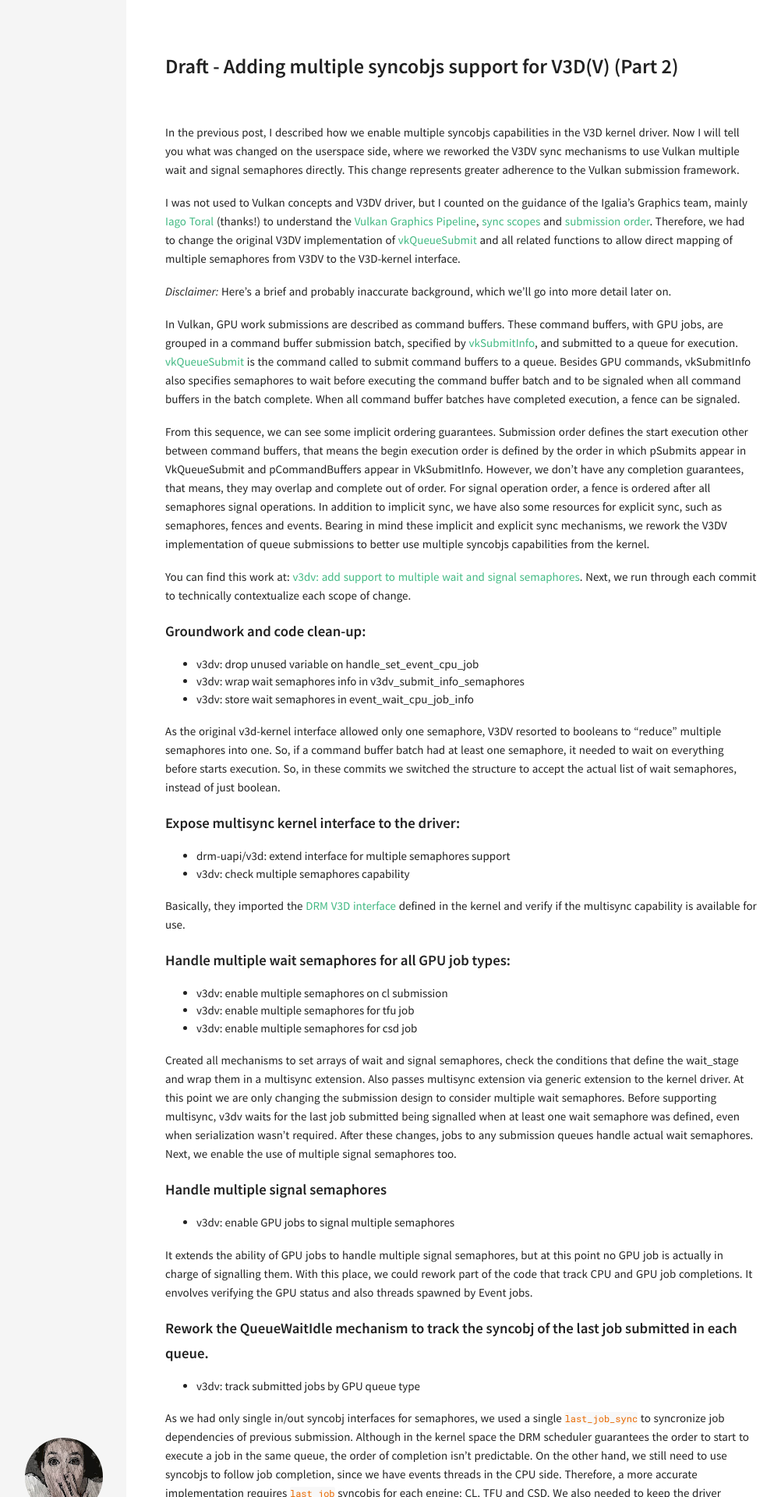
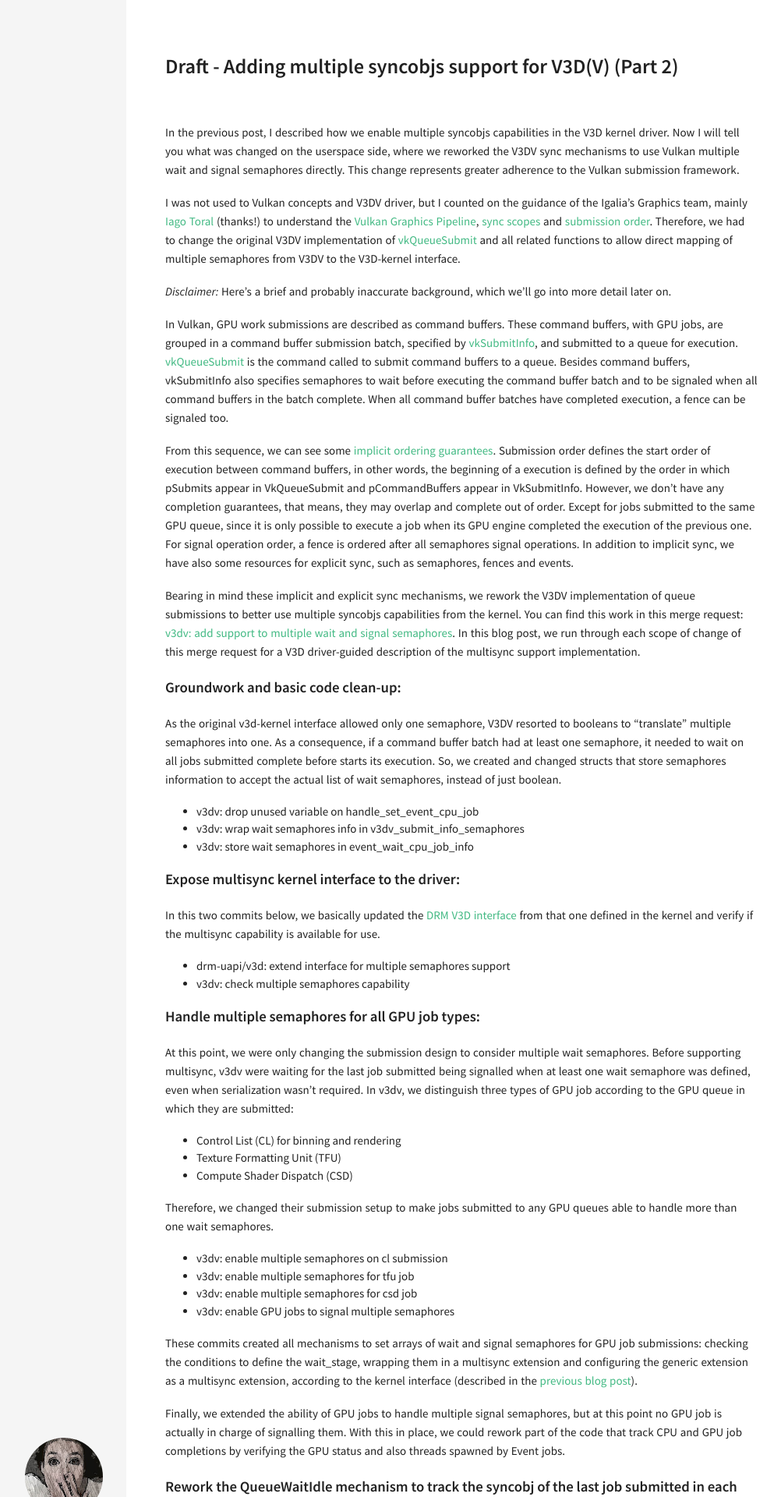
Before and after one commit to melissawen/melissawen.github.io, a Jekyll site: the page built from 2022-04-05-multisync-2.md, in a window 1280 px wide. Shown: the top 1920 px of the page at 78% size, without its empty margins (158-1160 px from the left). Built offline with Jekyll 4.4.1, drawn with Linux system fonts in a browser that asks for light colours; some of the changed text lies outside the part shown.

Commit message:
another version of multisync p2

```diff
--- a/2022-04-05-multisync-2.md
+++ b/2022-04-05-multisync-2.md
@@ -19,82 +19,92 @@ In Vulkan, GPU work submissions are described as command buffers.
 These command buffers, with GPU jobs, are grouped in a command buffer
 submission batch, specified by [vkSubmitInfo](https://www.khronos.org/registry/vulkan/specs/1.3-extensions/man/html/VkSubmitInfo.html), and submitted to a queue for execution.
 [vkQueueSubmit](https://www.khronos.org/registry/vulkan/specs/1.3-extensions/man/html/vkQueueSubmit.html) is the command called to submit command buffers to a queue.
-Besides GPU commands, vkSubmitInfo also specifies semaphores to wait before executing the command buffer batch and to be signaled when all command buffers in the batch complete.
-When all command buffer batches have completed execution, a fence can be signaled.
+Besides command buffers, vkSubmitInfo also specifies semaphores to wait before executing the command buffer batch and to be signaled when all command buffers in the batch complete.
+When all command buffer batches have completed execution, a fence can be signaled too.
 
-From this sequence, we can see some implicit ordering guarantees.
-Submission order defines the start execution other between command buffers, that means the begin execution order is defined by the order in which pSubmits appear in VkQueueSubmit and pCommandBuffers appear in VkSubmitInfo. However, we don't have any completion guarantees, that means, they may overlap and complete out of order.
-For signal operation order, a fence is ordered after all semaphores signal operations. In addition to implicit sync, we have also some resources for explicit sync, such as semaphores, fences and events. Bearing in mind these implicit and explicit sync mechanisms, we rework the V3DV implementation of queue submissions to better use multiple syncobjs capabilities from the kernel.
+From this sequence, we can see some [implicit ordering guarantees](https://www.khronos.org/registry/vulkan/specs/1.3-extensions/html/vkspec.html#synchronization-implicit).
+Submission order defines the start order of execution between command buffers, in other words, the beginning of a execution is defined by the order in which pSubmits appear in VkQueueSubmit and pCommandBuffers appear in VkSubmitInfo. However, we don't have any completion guarantees, that means, they may overlap and complete out of order. Except for jobs submitted to the same GPU queue, since it is only possible to execute a job when its GPU engine completed the execution of the previous one. For signal operation order, a fence is ordered after all semaphores signal operations. In addition to implicit sync, we have also some resources for explicit sync, such as semaphores, fences and events.
 
-
-You can find this work at:
+Bearing in mind these implicit and explicit sync mechanisms, we rework the V3DV implementation of queue submissions to better use multiple syncobjs capabilities from the kernel.
+You can find this work in this merge request:
 [v3dv: add support to multiple wait and signal
 semaphores](https://gitlab.freedesktop.org/mesa/mesa/-/merge_requests/13178).
-Next, we run through each commit to technically contextualize each scope of change.
+In this blog post, we run through each scope of change of this merge request
+for a V3D driver-guided description of the multisync support implementation.
 
-#### Groundwork and code clean-up:
+#### Groundwork and basic code clean-up:
+
+As the original v3d-kernel interface allowed only one semaphore, V3DV
+resorted to booleans to "translate" multiple semaphores into one. As a
+consequence, if a command buffer batch had at least one semaphore, it
+needed to wait on all jobs submitted complete before starts its
+execution. So, we created and changed structs that store semaphores
+information to accept the actual list of wait semaphores, instead of
+just boolean.
 
 - v3dv: drop unused variable on handle\_set\_event\_cpu\_job
 - v3dv: wrap wait semaphores info in v3dv\_submit\_info\_semaphores
 - v3dv: store wait semaphores in event\_wait\_cpu\_job\_info
 
-As the original v3d-kernel interface allowed only one semaphore, V3DV
-resorted to booleans to "reduce" multiple semaphores into one. So, if a
-command buffer batch had at least one semaphore, it needed to wait on
-everything before starts execution. So, in these commits we switched
-the structure to accept the actual list of wait semaphores, instead of
-just boolean.
+#### Expose multisync kernel interface to the driver:
 
-#### Expose multisync kernel interface to the driver:
+In this two commits below, we basically updated the
+[DRM V3D interface](https://cgit.freedesktop.org/drm/drm-misc/tree/include/uapi/drm/v3d_drm.h)
+from that one defined in the kernel and verify if the multisync capability
+is available for use.
+
 - drm-uapi/v3d: extend interface for multiple semaphores support
 - v3dv: check multiple semaphores capability
 
-Basically, they imported the [DRM V3D interface](https://cgit.freedesktop.org/drm/drm-misc/tree/include/uapi/drm/v3d_drm.h) defined in the kernel and verify if
-the multisync capability is available for use.
+#### Handle multiple semaphores for all GPU job types:
 
-#### Handle multiple wait semaphores for all GPU job types:
+At this point, we were only changing the submission design to consider multiple wait
+semaphores. Before supporting multisync, v3dv were waiting for the last job submitted
+being signalled when at least one wait semaphore was defined, even when
+serialization wasn't required. In v3dv, we distinguish three types of GPU job according
+to the GPU queue in which they are submitted:
+* Control List (CL) for binning and rendering
+* Texture Formatting Unit (TFU)
+* Compute Shader Dispatch (CSD)
+
+Therefore, we changed their submission setup to make jobs submitted to any
+GPU queues able to handle more than one wait semaphores.
+
 - v3dv: enable multiple semaphores on cl submission
 - v3dv: enable multiple semaphores for tfu job
 - v3dv: enable multiple semaphores for csd job
-
-
-Created all mechanisms to set arrays of wait and signal semaphores, check the
-conditions that define the wait\_stage and wrap them in a multisync extension.
-Also passes multisync extension via generic extension to the kernel driver. At
-this point we are only changing the submission design to consider multiple wait
-semaphores. Before supporting multisync, v3dv waits for the last job submitted
-being signalled when at least one wait semaphore was defined, even when
-serialization wasn't required. After these changes, jobs to any submission
-queues handle actual wait semaphores. Next, we enable the use of multiple
-signal semaphores too.
-
-#### Handle multiple signal semaphores
 - v3dv: enable GPU jobs to signal multiple semaphores
 
-It extends the ability of GPU jobs to handle multiple signal semaphores, but at
-this point no GPU job is actually in charge of signalling them. With this place,
-we could rework part of the code that track CPU and GPU job completions. It
-envolves verifying the GPU status and also threads spawned by Event jobs.
+These commits created all mechanisms to set arrays of wait and signal
+semaphores for GPU job submissions: checking the conditions to define the wait\_stage,
+wrapping them in a multisync extension and configuring the generic extension
+as a multisync extension, according to the kernel interface (described in the [previous blog post](/draft-multisync-p1)).
 
-#### Rework the QueueWaitIdle mechanism to track the syncobj of the last job submitted in each queue.
-- v3dv: track submitted jobs by GPU queue type
+Finally, we extended the ability of GPU jobs to handle multiple signal semaphores,
+but at this point no GPU job is actually in charge of signalling them. With this
+in place, we could rework part of the code that track CPU and GPU job completions by
+verifying the GPU status and also threads spawned by Event jobs.
+
+#### Rework the QueueWaitIdle mechanism to track the syncobj of the last job submitted in each queue:
 
 As we had only single in/out syncobj interfaces for semaphores, we used a
 single `last_job_sync` to syncronize job dependencies of previous submission.
-Although in the kernel space the DRM scheduler guarantees the order to start to
-execute a job in the same queue, the order of completion isn't predictable. On
+Although in the kernel space the DRM scheduler guarantees the order of starting
+to execute a job in the same queue, the order of completion isn't predictable. On
 the other hand, we still need to use syncobjs to follow job completion, since
 we have events threads in the CPU side. Therefore, a more accurate
-implementation requires `last_job` syncobjs for each engine: CL, TFU and CSD. We
-also needed to keep the driver working on previous versions of v3d
-kernel-driver with single semaphores, then we keep tracking an ANY
+implementation requires `last_job` syncobjs to track when each engine (CL, TFU
+and CSD) is idle. We also needed to keep the driver working on previous versions
+of v3d kernel-driver with single semaphores, then we keep tracking an ANY
 `last_job_sync` to preserve the previous implementation.
 
-#### Rework synchronization and submission design to let the jobs handle wait and signal semaphores.
+- v3dv: track submitted jobs by GPU queue type
+
+#### Rework synchronization and submission design to let the jobs handle wait and signal semaphores:
 
 With multiple semaphores support, the conditions for waiting and signalling
-semaphores changed accordingly to characteristics of each GPU job (CL, CSD,
-TFU) and also CPU job peculiarities and restrictions (Events, CSD indirect,
+semaphores changed accordingly to particularities of each GPU job (CL, CSD,
+TFU) and also CPU job restrictions (Events, CSD indirect,
 etc.). In this sense, we redesigned V3DV semaphores handling and job
 submissions for command buffer batches in
 [vkQueueSubmit](https://www.khronos.org/registry/vulkan/specs/1.3-extensions/man/html/vkQueueSubmit.html).
@@ -137,7 +147,7 @@ signal*
 After submitting all command buffers, we emit a no-op job that wait on all last
 jobs by queue completion and signal fence. *Note: at some point, we changed
 this approach to correct deal with ordering changes caused by event threads, as
-mentioned before.*
+mentioned before.
 
 ### Additional fixes and improvements for multisync implementation
 
@@ -153,19 +163,17 @@ together with external contributions:
 - v3dv: fix semaphore wait from CPU job
 - v3dv: Stop leaking in/out fences with multisync
 
-Also, Iago Toral and Alejandro Piñeiro have been working on implementing new
-features that depended on multisync capabilities:
+Also, multiple semaphores capabilities enable v3dv to add new features and switch
+to the common sychronization and submission framework:
 
 - [v3dv: expose support for semaphore imports](https://gitlab.freedesktop.org/mesa/mesa/-/merge_requests/15342)
 > This was waiting for multisync support in the v3d kernel, which is already available. Exposing this feature however enabled a few more CTS tests that exposed pre-existing bugs in the user-space driver so we fix those here before exposing the feature.
 
-- [v3dv: Port to the common synchronization and submit framework - WIP](https://gitlab.freedesktop.org/mesa/mesa/-/issues/5638)
+- [v3dv: Switch to the common submit framework](https://gitlab.freedesktop.org/mesa/mesa/-/merge_requests/15704)
 > This should give you emulated timeline semaphores for free and kernel-assisted sharable timeline semaphores for cheap once you have the kernel interface wired in.
 
 ### Final considerations
 
-We use a set of games to ensure new implementation doesn't cause regressions.
-For performance assesment, we reproduced scenes we have recorded with
-[GFXReconstruct](https://github.com/LunarG/gfxreconstruct). In general, we
-didn't see any significant change on performance, neither for better nor for
-worse, but vkQuake showed an improvement of ~15% from our recordings.
+We used a set of games to ensure no performance regression in the new implementation.
+We reproduced scenes we have recorded with
+[GFXReconstruct](https://github.com/LunarG/gfxreconstruct). We didn't noticed any performance compromise, and we have analyzed reasons for performance boost when reproducing vkQuake.
```
